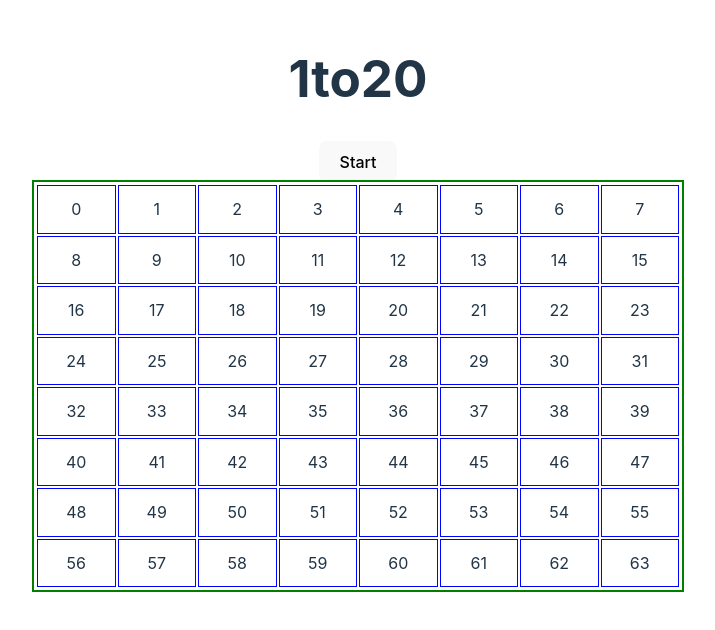
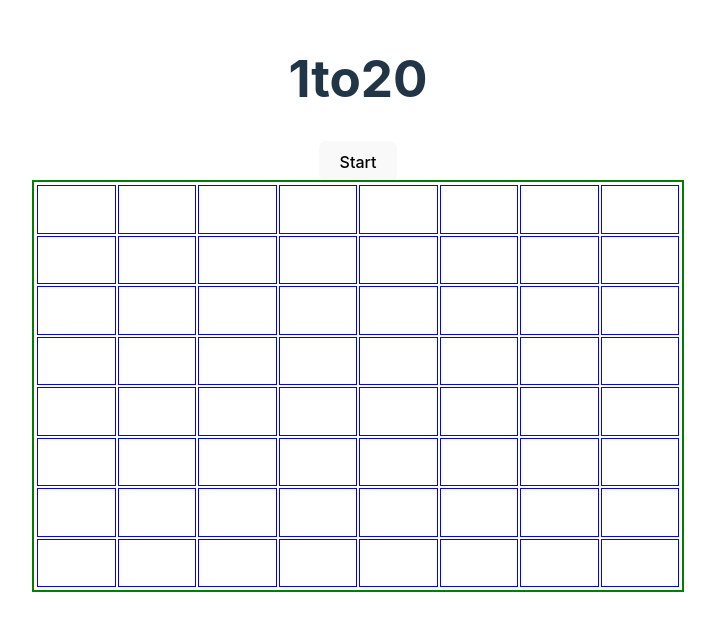
Before and after one commit to boogerbuttcheeks/1to20, a React (Vite) app: page / in a window 1280 px wide. Shown: the top 630 px of the page, without its empty margins (282-997 px from the left). Built offline with nearby package versions, Linux system fonts and the light colour scheme.

Commit message:
pressing start reveals red boxes and numbers

```diff
--- a/src/App.jsx
+++ b/src/App.jsx
@@ -1,17 +1,38 @@
-import { useState } from 'react'
-import reactLogo from './assets/react.svg'
+import { useState, useEffect, useRef } from 'react'
 import './App.css'
 
 function App() {
+  const [scoreBoxes, setScoreBoxes] = useState([])
+  const boxRefs = useRef([])
 
-  const boxes = [1, 2, 3, 4, 5, 6, 7, 8, 9, 10, 11, 12, 13, 14, 15, 16, 17, 18, 19, 20, 21, 22, 23, 24, 25, 26, 27, 28, 29, 30, 31, 32, 33, 34, 35, 36, 37, 38, 39, 40, 41, 42, 43, 44, 45, 46, 47, 48, 49, 50, 51, 52, 53, 54, 55, 56, 57, 58, 59, 60, 61, 62, 63, 64]
+  const boxes = [...Array(64)].map((_, index) => index + 1)
+
+  useEffect(() => {
+    for (let i = 0; i < scoreBoxes.length; i++) {
+      console.log("Scorebox", scoreBoxes[i])
+
+      const boxRef = boxRefs.current[scoreBoxes[i]]
+      if (boxRef) {
+        boxRef.style.backgroundColor = "red"
+        boxRef.textContent = i + 1
+      }
+    }
+  }, [scoreBoxes])
 
   function handleStart() {
     console.log("Start")
+
+    let arr = [];
+    while (arr.length < 20) {
+      let r = Math.floor(Math.random() * 64);
+      if (arr.indexOf(r) === -1) arr.push(r);
+    }
+    console.log(arr);
+    setScoreBoxes(arr)
   }
 
   function handleBoxClick(e) {
-    console.log(e.target.innerHTML)
+    console.log(e.target.id)
   }
 
   return (
@@ -21,8 +42,13 @@ function App() {
 
       <div className="game-wrapper">
         {boxes.map((box, index) => (
-          <div className="box" key={index} onClick={(e) => {handleBoxClick(e)}}>
-            {index}
+          <div
+            className="box"
+            key={index}
+            id={index}
+            onClick={handleBoxClick}
+            ref={(ref) => (boxRefs.current[index] = ref)}
+          >
           </div>
         ))}
       </div>
```
